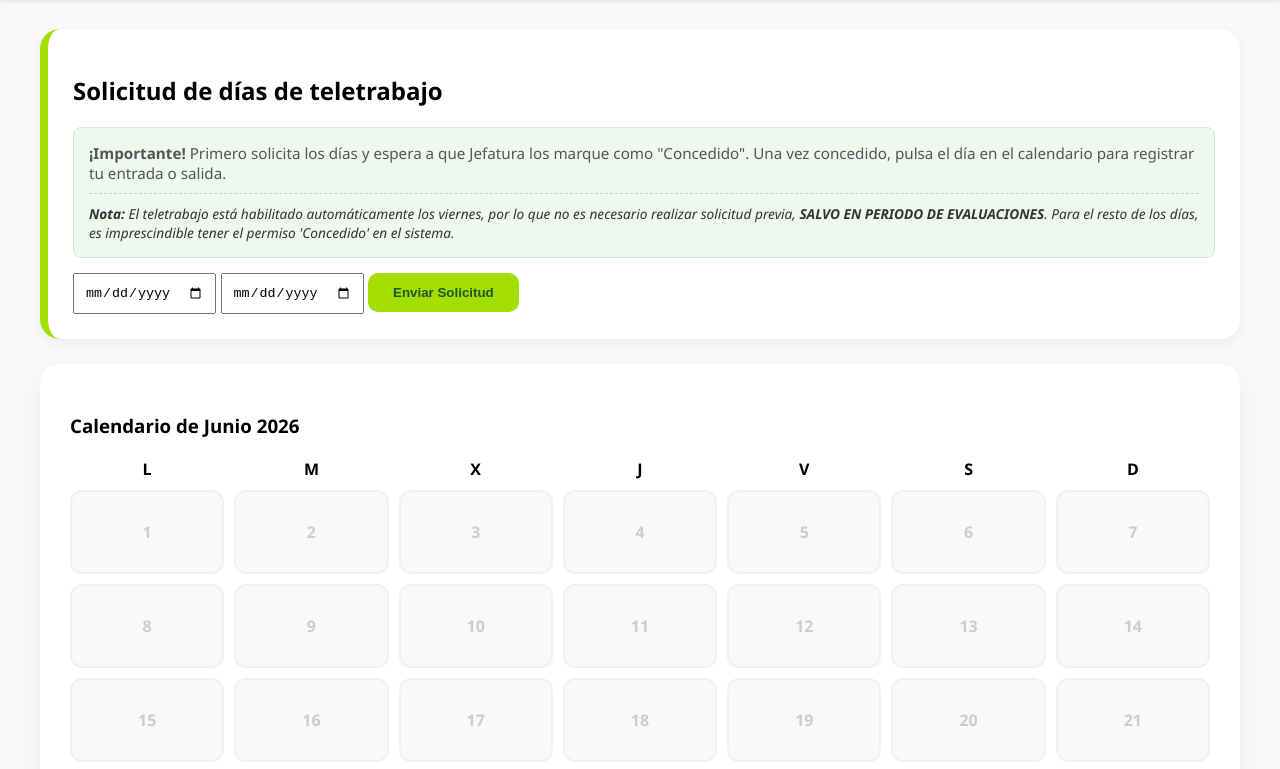
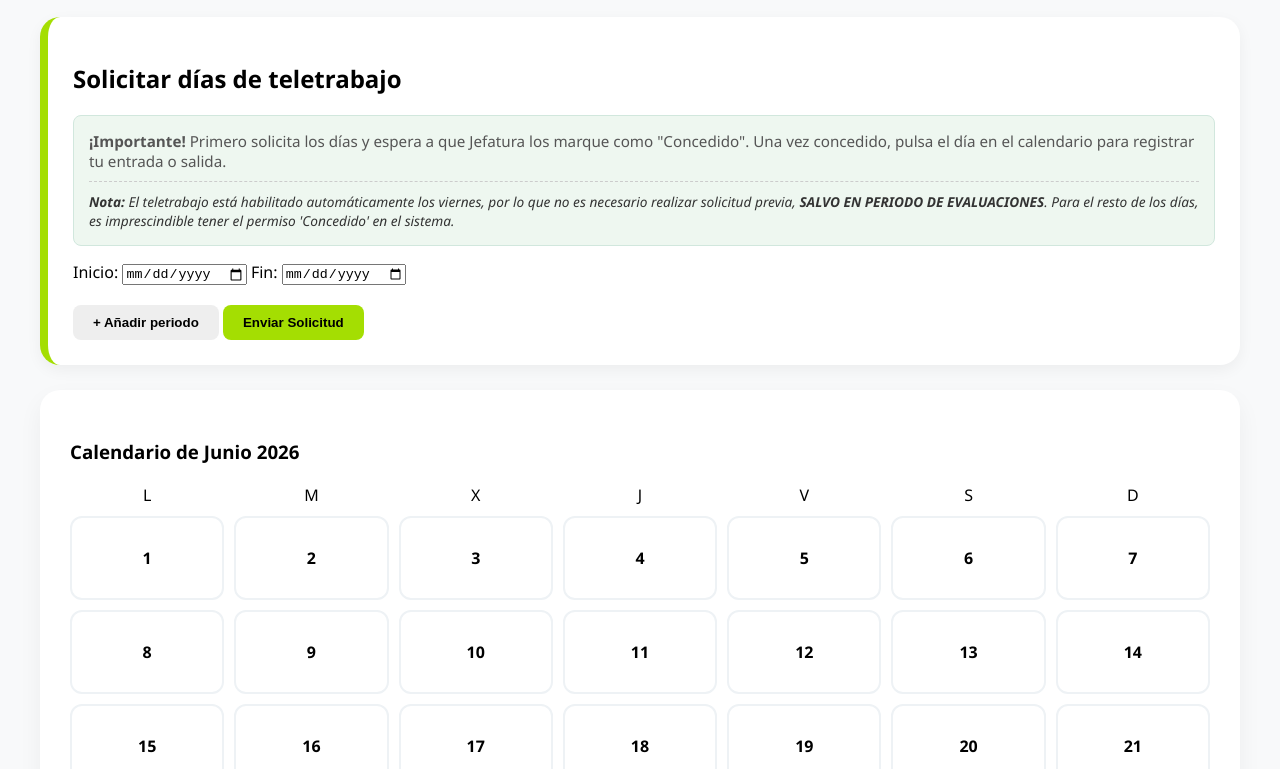
Before and after one commit to jestudioseoiembajadoresmadrid-collab/teletrabajo_SOLICITUD_FICHAJE, a plain HTML site: page index.html in a window 1280 px wide. Shown: the part 76-845 px from the top of the page. Drawn offline with Linux system fonts and the light colour scheme.

Commit message:
Update index.html

```diff
--- a/index.html
+++ b/index.html
@@ -6,47 +6,42 @@
   <style>
     :root { --main-color: #1e5631; --accent-color: #a4de02; --bg-color: #f8f9fa; }
     body { font-family: 'Segoe UI', sans-serif; background: var(--bg-color); margin: 0; display: flex; flex-direction: column; min-height: 100vh; }
-
     header { background: white; padding: 15px 40px; display: flex; align-items: center; box-shadow: 0 2px 5px rgba(0,0,0,0.1); }
-    .logo { width: 60px; margin-right: 20px; }
     h1 { color: var(--main-color); margin: 0; font-size: 24px; }
-
     main { padding: 30px 40px; display: flex; flex-direction: column; gap: 25px; }
-
-    .solicitud-section { background: white; padding: 25px; border-radius: 20px; border-left: 8px solid var(--accent-color); box-shadow: 0 5px 15px rgba(0,0,0,0.05); }
+    .section { background: white; padding: 25px; border-radius: 20px; border-left: 8px solid var(--accent-color); box-shadow: 0 5px 15px rgba(0,0,0,0.05); }
     .instrucciones { color: #555; font-size: 0.95em; margin-bottom: 15px; background: #eef7f0; padding: 15px; border-radius: 8px; border: 1px solid #d1e7dd; }
     .nota-importante { font-size: 0.9em; margin-top: 10px; padding-top: 10px; border-top: 1px dashed #ccc; color: #333; }
-
     .calendar-container { background: white; padding: 30px; border-radius: 20px; box-shadow: 0 10px 25px rgba(0,0,0,0.05); }
     #calendar { display: grid; grid-template-columns: repeat(7, 1fr); gap: 10px; margin-top: 20px; }
-    .day { height: 80px; border: 2px solid #eef2f5; border-radius: 12px; display: flex; align-items: center; justify-content: center; font-weight: bold; cursor: pointer; transition: 0.3s; }
+    .day { height: 80px; border: 2px solid #eef2f5; border-radius: 12px; display: flex; align-items: center; justify-content: center; font-weight: bold; cursor: pointer; }
     .day.hoy { background: var(--main-color); color: white; border-color: var(--main-color); }
-    .day.disabled { background: #f8f9fa; color: #ccc; cursor: not-allowed; }
-
     .modal { display: none; position: fixed; top:0; left:0; width:100%; height:100%; background: rgba(0,0,0,0.5); align-items: center; justify-content: center; z-index: 1000; }
-    .modal-content { background: white; padding: 40px; border-radius: 20px; text-align: center; width: 90%; max-width: 300px; }
-    button { padding: 12px 25px; border: none; border-radius: 10px; cursor: pointer; font-weight: bold; }
+    .modal-content { background: white; padding: 40px; border-radius: 20px; text-align: center; }
+    button { padding: 10px 20px; border: none; border-radius: 8px; cursor: pointer; font-weight: bold; margin-top: 10px; }
   </style>
 </head>
 <body>
 
-  <header>
-    <img src="https://lh3.googleusercontent.com/d/1OxKQC2Y6WkgxgWSn3_v8U7DBvVfijXgt" class="logo" alt="Logo">
-    <h1>Teletrabajo EOI EMBAJADORES</h1>
-  </header>
+  <header><h1>Teletrabajo EOI EMBAJADORES</h1></header>
 
   <main>
-    <section class="solicitud-section">
-      <h2>Solicitud de días de teletrabajo</h2>
+    <section class="section">
+      <h2>Solicitar días de teletrabajo</h2>
       <div class="instrucciones">
         <strong>¡Importante!</strong> Primero solicita los días y espera a que Jefatura los marque como "Concedido". Una vez concedido, pulsa el día en el calendario para registrar tu entrada o salida.
         <div class="nota-importante">
           <em><strong>Nota:</strong> El teletrabajo está habilitado automáticamente los viernes, por lo que no es necesario realizar solicitud previa, <strong>SALVO EN PERIODO DE EVALUACIONES</strong>. Para el resto de los días, es imprescindible tener el permiso 'Concedido' en el sistema.</em>
         </div>
       </div>
-      <input type="date" id="fi" style="padding:10px;">
-      <input type="date" id="ff" style="padding:10px;">
-      <button onclick="solicitar()" style="background:var(--accent-color); color:var(--main-color)">Enviar Solicitud</button>
+
+      <div id="container-fechas">
+        <div class="periodo-row" style="margin-bottom: 10px;">
+          Inicio: <input type="date" class="fi"> Fin: <input type="date" class="ff">
+        </div>
+      </div>
+      <button onclick="agregarFila()" style="background:#eee;">+ Añadir periodo</button>
+      <button onclick="solicitar()" style="background:var(--accent-color);">Enviar Solicitud</button>
     </section>
 
     <div class="calendar-container">
@@ -58,34 +53,44 @@
   <div id="modal" class="modal">
     <div class="modal-content">
       <h2>Registro de Jornada</h2>
-      <button style="background:var(--main-color); color:white; width:100%; margin-bottom:10px;" onclick="ejecutar('Entrada')">Registrar Entrada</button>
-      <button style="background:#c62828; color:white; width:100%; margin-bottom:10px;" onclick="ejecutar('Salida')">Registrar Salida</button>
-      <button onclick="document.getElementById('modal').style.display='none'" style="background:#eee;">Cancelar</button>
+      <button style="background:var(--main-color); color:white;" onclick="ejecutar('Entrada')">Registrar Entrada</button>
+      <button style="background:#c62828; color:white;" onclick="ejecutar('Salida')">Registrar Salida</button>
+      <button onclick="document.getElementById('modal').style.display='none'">Cancelar</button>
     </div>
   </div>
 
   <script>
     const BACKEND_URL = "https://script.google.com/a/macros/educa.madrid.org/s/AKfycbxKFKJ4X1rvJBDjHR5lgecPvmDAVC7CJipZykzPxILO5zb9dvWfyGs9TMRKwEjH1f01xA/exec";
 
+    // Generar calendario
     const cal = document.getElementById('calendar');
-    ['L','M','X','J','V','S','D'].forEach(d => cal.innerHTML += `<div style="text-align:center; font-weight:bold">${d}</div>`);
-
+    ['L','M','X','J','V','S','D'].forEach(d => cal.innerHTML += `<div style="text-align:center">${d}</div>`);
     for(let i=1; i<=30; i++) {
       let isToday = (i === 28);
-      cal.innerHTML += `<div class="day ${isToday ? 'hoy' : 'disabled'}" ${isToday ? 'onclick="document.getElementById(\'modal\').style.display=\'flex\'"' : ''}>${i}</div>`;
+      cal.innerHTML += `<div class="day ${isToday ? 'hoy' : ''}" ${isToday ? 'onclick="document.getElementById(\'modal\').style.display=\'flex\'"' : ''}>${i}</div>`;
+    }
+
+    function agregarFila() {
+      const div = document.createElement('div');
+      div.className = 'periodo-row';
+      div.style.marginBottom = '10px';
+      div.innerHTML = 'Inicio: <input type="date" class="fi"> Fin: <input type="date" class="ff">';
+      document.getElementById('container-fechas').appendChild(div);
+    }
+
+    function solicitar() {
+      let lista = [];
+      document.querySelectorAll('.fi').forEach((el, i) => {
+        if(el.value) lista.push(el.value + " a " + document.querySelectorAll('.ff')[i].value);
+      });
+      if(lista.length === 0) return alert("Selecciona al menos un periodo.");
+      window.open(BACKEND_URL + "?action=solicitarPermiso&fechas=" + lista.join("|"), "_blank");
     }
 
     function ejecutar(tipo) {
       window.open(BACKEND_URL + "?tipo=" + tipo, "_blank");
       document.getElementById('modal').style.display = 'none';
     }
-
-    function solicitar() {
-      const fi = document.getElementById('fi').value;
-      const ff = document.getElementById('ff').value;
-      if(!fi || !ff) return alert("Por favor, selecciona las fechas.");
-      window.open(BACKEND_URL + "?action=solicitarPermiso&fechaInicio=" + fi + "&fechaFin=" + ff, "_blank");
-    }
   </script>
 </body>
 </html>
```
